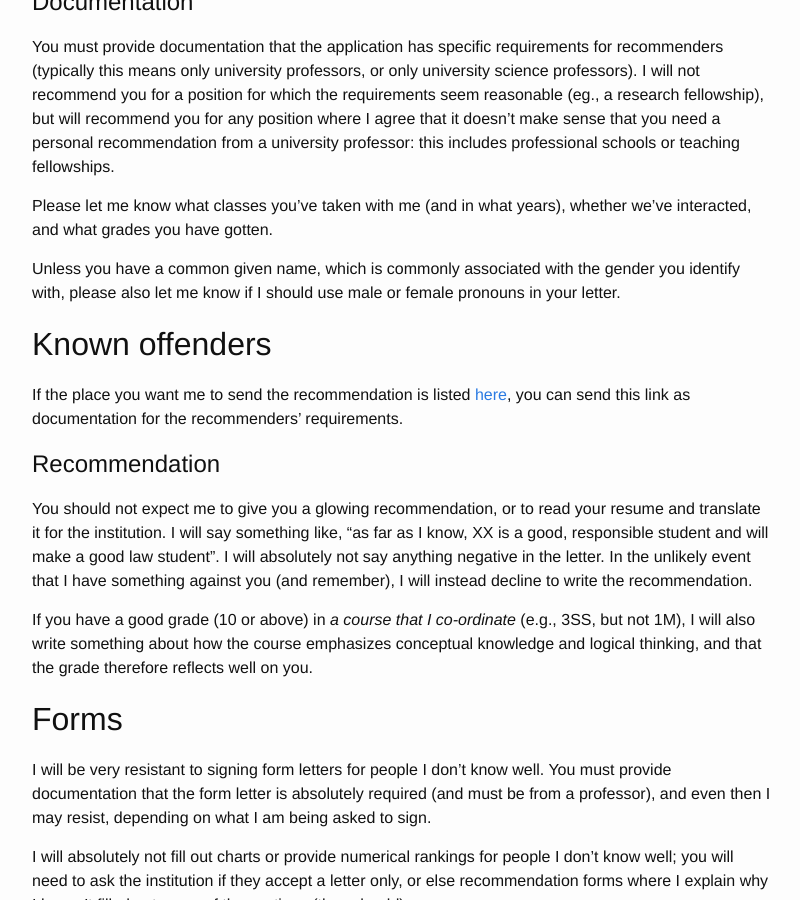
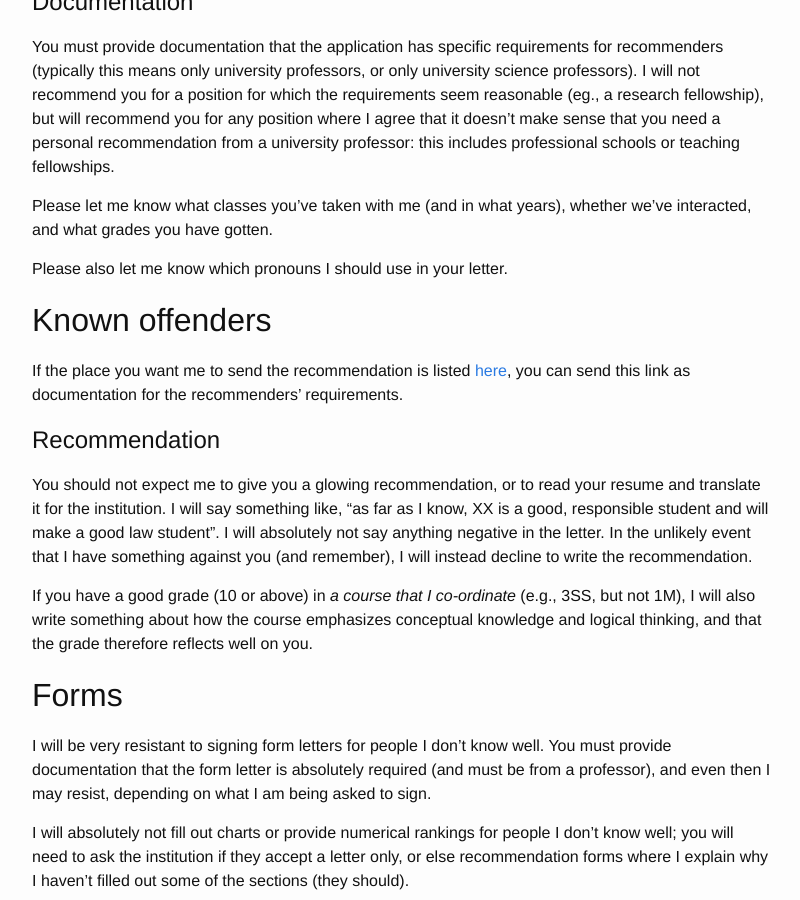
Before and after one commit to mac-theobio/mac-theobio.github.io, a Jekyll site: the page built from jd/recommend.md, in a window 1280 px wide and 900 px high, scrolled down 563 px. Shown: the whole window, without its empty margins (238-1038 px from the left). Built offline with Jekyll 4.4.1, drawn with Linux system fonts in a browser that asks for light colours.

Commit message:
Autocommit (labPages)

```diff
--- a/jd/recommend.md
+++ b/jd/recommend.md
@@ -27,16 +27,12 @@ teaching fellowships.
 Please let me know what classes you've taken with me (and in what
 years), whether we've interacted, and what grades you have gotten.
 
-Unless you have a common given name, which is commonly associated with
-the gender you identify with, please also let me know if I should use
-male or female pronouns in your letter.
+Please also let me know which pronouns I should use in your letter.
 
 Known offenders
 ---------------
 
-If the place you want me to send the recommendation is listed [
-here](/jd/offenders.html), you can
-send this link as documentation for the recommenders' requirements.
+If the place you want me to send the recommendation is listed [ here](/jd/offenders.html), you can send this link as documentation for the recommenders' requirements.
 
 Recommendation
 ==============
```
